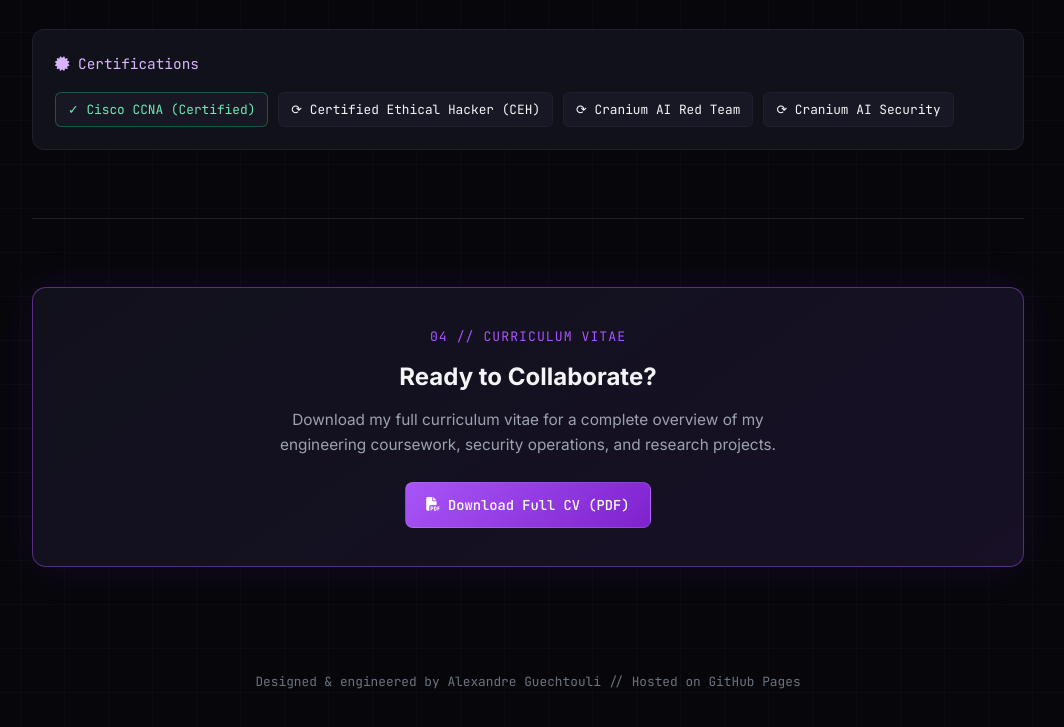
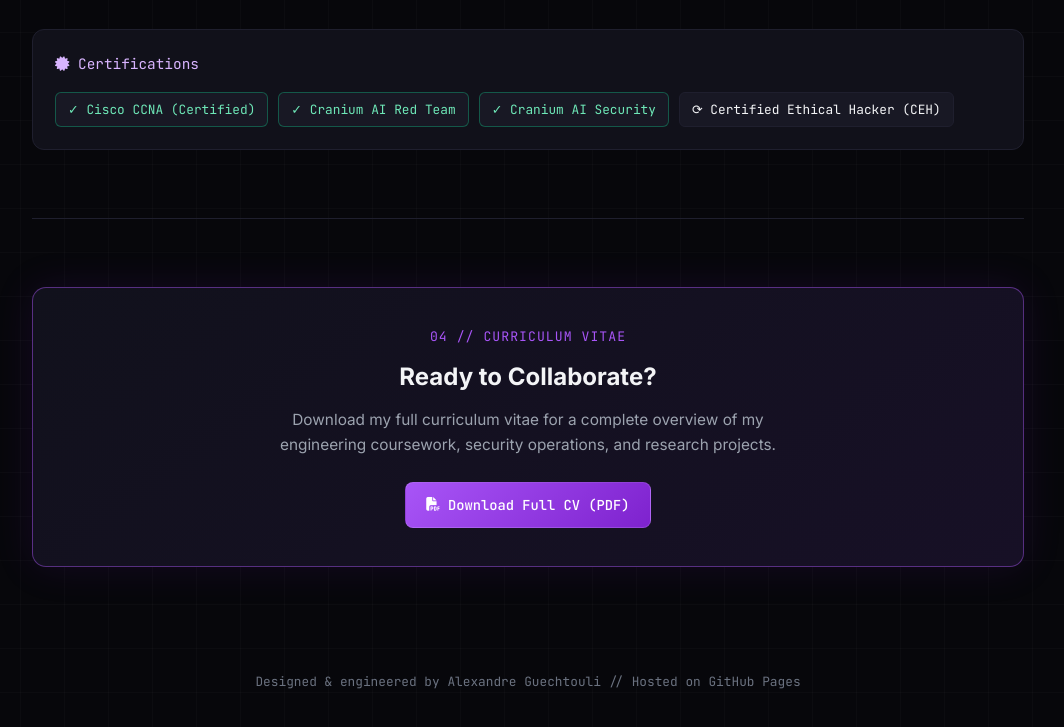
Before and after one commit to Miythra/Miythra.github.io, a plain HTML site: page index.html in a window 1280 px wide. Shown: the part 3708-4435 px from the top of the page, without its empty margins (112-1176 px from the left). Drawn offline with Linux system fonts and the light colour scheme.

Commit message:
Update certification badges in index.html

```diff
--- a/index.html
+++ b/index.html
@@ -920,9 +920,9 @@
                 </div>
                 <div class="cert-list">
                     <span class="cert-badge active">✓ Cisco CCNA (Certified)</span>
+                    <span class="cert-badge active">✓  Cranium AI Red Team</span>
+                    <span class="cert-badge active">✓  Cranium AI Security</span>
                     <span class="cert-badge">⟳ Certified Ethical Hacker (CEH)</span>
-                    <span class="cert-badge">⟳ Cranium AI Red Team</span>
-                    <span class="cert-badge">⟳ Cranium AI Security</span>
                 </div>
             </div>
         </section>
```
